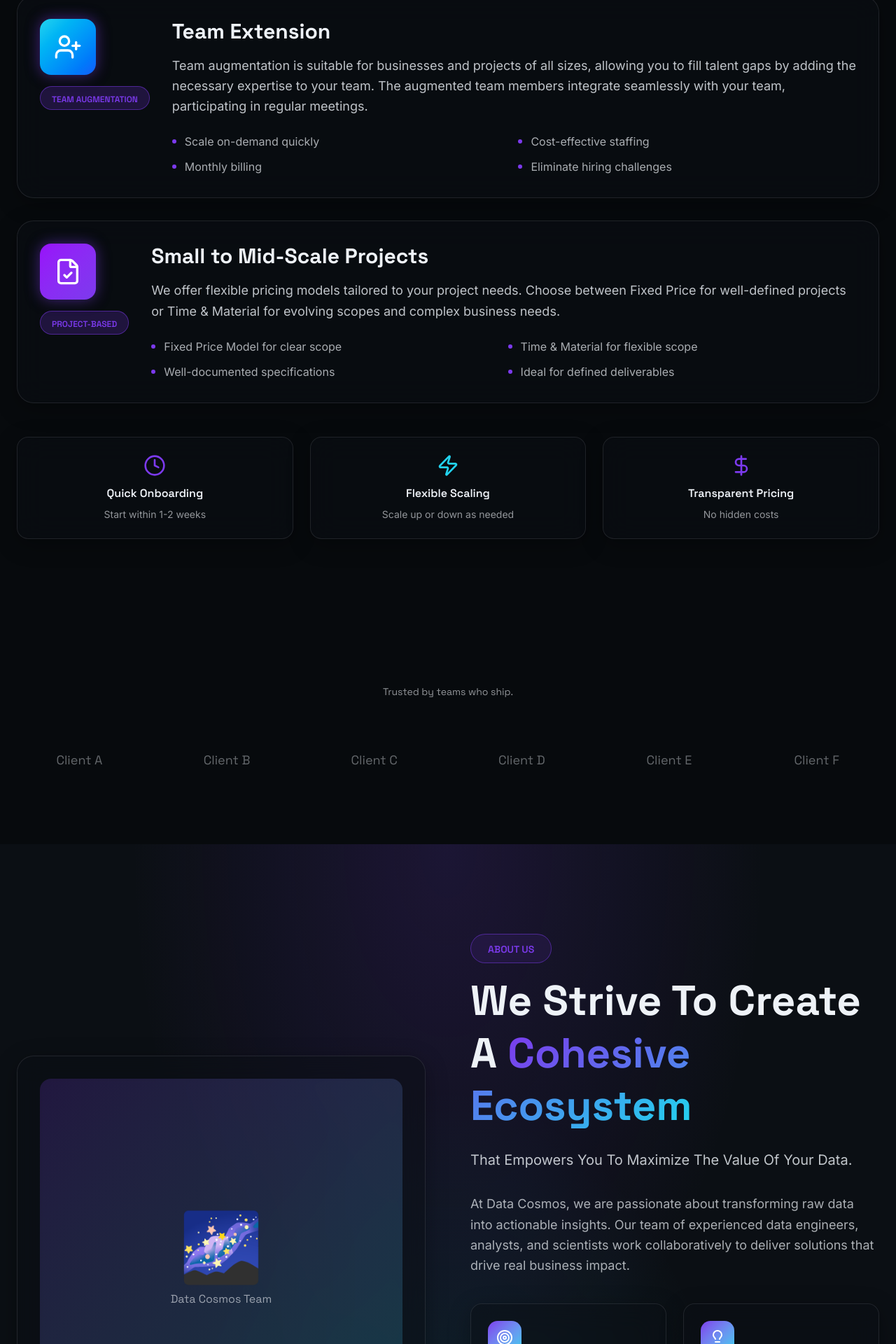
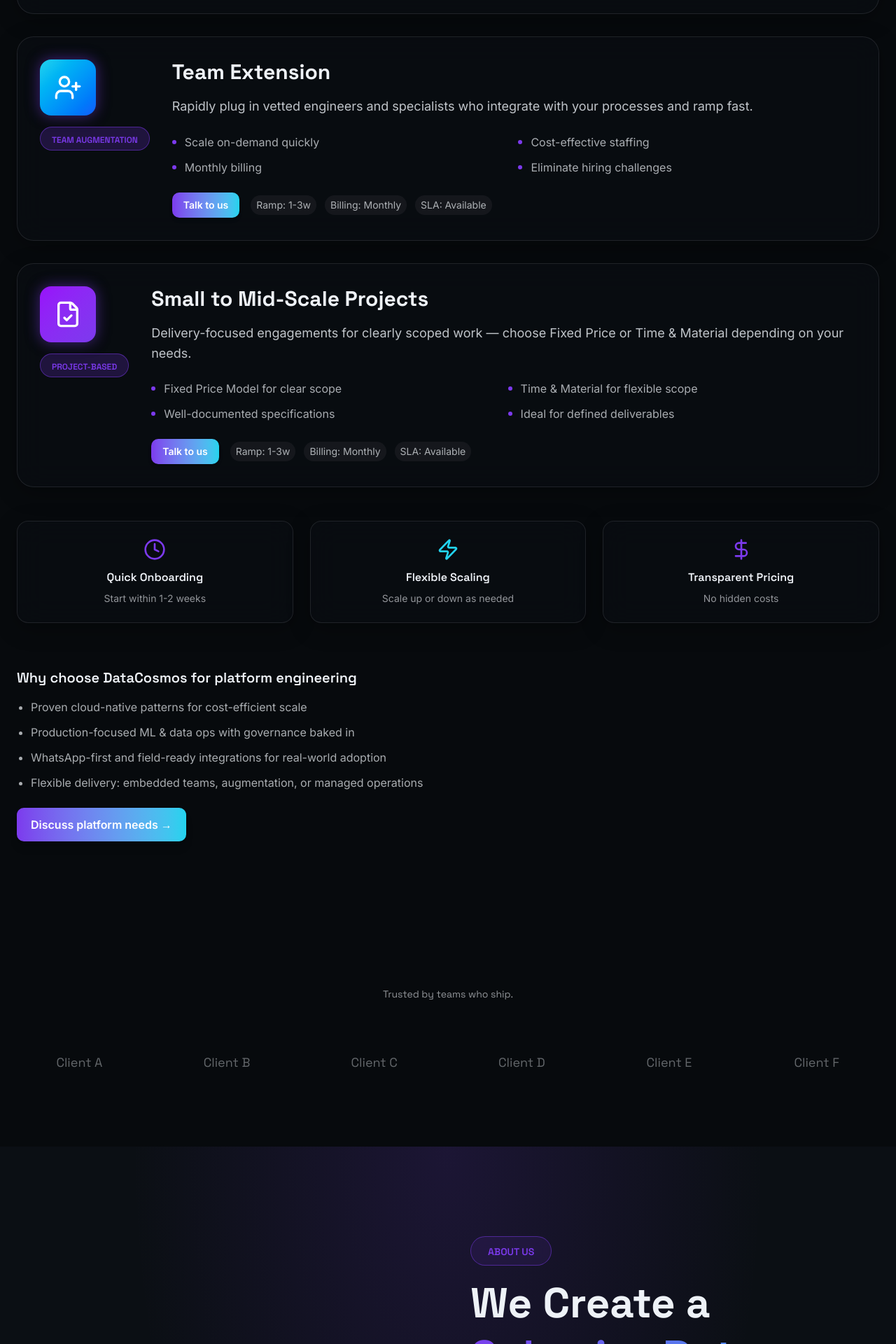
Before and after one commit to taranggg/data-cosmos, a Next.js app: page / in a window 1280 px wide. Shown: the part 3920-5840 px from the top of the page at 70% size. Built offline with nearby package versions, Linux system fonts and the light colour scheme.

Commit message:
feat: Enhance About, Contact, and Service Models sections with improved content and visuals

```diff
--- a/src/components/AboutSection.tsx
+++ b/src/components/AboutSection.tsx
@@ -43,13 +43,27 @@
             className="relative"
           >
             <div className="relative rounded-3xl overflow-hidden glass-card p-8">
-              {/* Placeholder for about image - replace with actual image */}
-              <div className="aspect-square bg-gradient-to-br from-cosmic-violet/20 to-cosmic-cyan/20 rounded-2xl flex items-center justify-center">
-                <div className="text-center">
-                  <div className="text-8xl mb-4">🌌</div>
-                  <p className="text-cosmic-light/60 font-heading">
+              {/* Visual placeholder - replace with an illustration or team photo */}
+              <div className="aspect-square bg-gradient-to-br from-cosmic-violet/10 to-cosmic-cyan/10 rounded-2xl flex items-center justify-center">
+                <div className="text-center px-6">
+                  <div className="text-6xl mb-4">🌌</div>
+                  <p className="text-cosmic-light/60 font-heading mb-4">
                     Data Cosmos Team
                   </p>
+
+                  <div className="grid grid-cols-1 gap-2 text-sm text-cosmic-light/70">
+                    <div className="flex items-center justify-center gap-2">
+                      <span className="px-2 py-1 rounded-full bg-white/5">
+                        Data Engineering
+                      </span>
+                      <span className="px-2 py-1 rounded-full bg-white/5">
+                        Cloud Migration
+                      </span>
+                      <span className="px-2 py-1 rounded-full bg-white/5">
+                        Analytics & ML
+                      </span>
+                    </div>
+                  </div>
                 </div>
               </div>
             </div>
@@ -88,8 +102,8 @@
               </div>
 
               <h2 className="text-5xl md:text-6xl font-heading font-bold text-cosmic-light mb-6 leading-tight">
-                We Strive To Create A{" "}
-                <span className="text-gradient">Cohesive Ecosystem</span>
+                We Create a{" "}
+                <span className="text-gradient">Cohesive Data Ecosystem</span>
               </h2>
 
               <p className="text-xl text-cosmic-light/80 mb-8 leading-relaxed">
@@ -101,6 +115,12 @@
                 into actionable insights. Our team of experienced data
                 engineers, analysts, and scientists work collaboratively to
                 deliver solutions that drive real business impact.
+              </p>
+
+              <p className="text-sm text-cosmic-light/60 mb-8">
+                Founded by experienced data practitioners — we combine
+                engineering rigor with product thinking to deliver measurable
+                outcomes.
               </p>
             </motion.div>
 
--- a/src/components/ContactSection.tsx
+++ b/src/components/ContactSection.tsx
@@ -85,13 +85,32 @@
             {/* Image/Illustration */}
             <div className="glass-card rounded-3xl p-8 aspect-square flex items-center justify-center">
               <div className="text-center">
-                <div className="text-9xl mb-6">📧</div>
+                <div className="text-8xl mb-4">📧</div>
                 <p className="text-2xl font-heading font-semibold text-cosmic-light mb-2">
                   We&apos;re Here to Help
                 </p>
-                <p className="text-cosmic-light/70">
+                <p className="text-cosmic-light/70 mb-4">
                   Reach out and let&apos;s build something amazing together
                 </p>
+
+                <div className="mt-2 flex items-center justify-center gap-3">
+                  <a
+                    href="#"
+                    onClick={(e) => e.preventDefault()}
+                    className="inline-flex items-center gap-2 px-4 py-2 rounded-lg bg-white/6 text-cosmic-light hover:bg-white/8 transition"
+                    aria-label="Book a call"
+                  >
+                    Book a call
+                  </a>
+
+                  <a
+                    href="mailto:hello@datacosmos.in"
+                    className="inline-flex items-center gap-2 px-4 py-2 rounded-lg bg-gradient-to-r from-cosmic-violet to-cosmic-cyan text-white"
+                    aria-label="Email us"
+                  >
+                    Email Us
+                  </a>
+                </div>
               </div>
             </div>
 
@@ -282,3 +301,9 @@
     </section>
   );
 }
+
+/*
+  Notes/TODO:
+  - The form currently simulates submission. Replace the simulated block in handleSubmit with a real API POST to your contact endpoint (e.g. /api/contact) and handle errors.
+  - Optionally integrate a booking link (Calendly) for the "Book a call" CTA.
+*/
--- a/src/components/ServiceModelsSection.tsx
+++ b/src/components/ServiceModelsSection.tsx
@@ -18,7 +18,7 @@
       badge: "DEDICATED TEAM",
       title: "Product Engineering Teams",
       description:
-        "This is a specialized, self-sufficient team made up of various roles. They are equipped to deliver technology solutions quickly and effectively. Roles are tailored to each specific project, with management shared between a Scrum Master and the client's product owner.",
+        "A full cross-functional team that becomes your product engine — focused on delivery, ownership and long-term product velocity.",
       features: [
         "Agile processes incorporated",
         "Monthly billing",
@@ -32,7 +32,7 @@
       badge: "TEAM AUGMENTATION",
       title: "Team Extension",
       description:
-        "Team augmentation is suitable for businesses and projects of all sizes, allowing you to fill talent gaps by adding the necessary expertise to your team. The augmented team members integrate seamlessly with your team, participating in regular meetings.",
+        "Rapidly plug in vetted engineers and specialists who integrate with your processes and ramp fast.",
       features: [
         "Scale on-demand quickly",
         "Cost-effective staffing",
@@ -46,7 +46,7 @@
       badge: "PROJECT-BASED",
       title: "Small to Mid-Scale Projects",
       description:
-        "We offer flexible pricing models tailored to your project needs. Choose between Fixed Price for well-defined projects or Time & Material for evolving scopes and complex business needs.",
+        "Delivery-focused engagements for clearly scoped work — choose Fixed Price or Time & Material depending on your needs.",
       features: [
         "Fixed Price Model for clear scope",
         "Time & Material for flexible scope",
@@ -64,8 +64,8 @@
       className="py-32 px-6 relative overflow-hidden bg-cosmic-darker"
     >
       <div className="relative z-10 max-w-7xl mx-auto">
-        <SectionTitle subtitle="Flexible engagement models designed for your success">
-          Our Service Models
+        <SectionTitle subtitle="Flexible engagement to match your stage — pilot, scale or enterprise transformation.">
+          Service Models
         </SectionTitle>
 
         <div className="space-y-8">
@@ -114,6 +114,28 @@
                         <span className="text-cosmic-light/70">{feature}</span>
                       </motion.div>
                     ))}
+                  </div>
+
+                  {/* CTA & small KPIs */}
+                  <div className="mt-6 flex items-center gap-4 flex-wrap">
+                    <a
+                      href="#contact"
+                      className="inline-flex items-center gap-2 px-4 py-2 rounded-lg font-semibold text-sm bg-gradient-to-r from-cosmic-violet to-cosmic-cyan text-white shadow-md hover:scale-[1.02] transition-transform"
+                    >
+                      Talk to us
+                    </a>
+
+                    <div className="flex items-center gap-3 text-sm text-cosmic-light/70">
+                      <span className="px-2 py-1 rounded-full bg-white/5">
+                        Ramp: 1-3w
+                      </span>
+                      <span className="px-2 py-1 rounded-full bg-white/5">
+                        Billing: Monthly
+                      </span>
+                      <span className="px-2 py-1 rounded-full bg-white/5">
+                        SLA: Available
+                      </span>
+                    </div>
                   </div>
                 </div>
               </div>
@@ -168,6 +190,33 @@
             <p className="text-sm text-cosmic-light/60">No hidden costs</p>
           </motion.div>
         </div>
+
+        {/* Why choose block (data taken from shared screenshots) */}
+        <div className="mt-16 bg-transparent">
+          <h4 className="text-xl font-heading font-semibold text-cosmic-light mb-4">
+            Why choose DataCosmos for platform engineering
+          </h4>
+
+          <ul className="list-disc pl-5 space-y-3 text-cosmic-light/70 mb-6">
+            <li>Proven cloud-native patterns for cost-efficient scale</li>
+            <li>Production-focused ML & data ops with governance baked in</li>
+            <li>
+              WhatsApp-first and field-ready integrations for real-world
+              adoption
+            </li>
+            <li>
+              Flexible delivery: embedded teams, augmentation, or managed
+              operations
+            </li>
+          </ul>
+
+          <a
+            href="#contact"
+            className="inline-flex items-center gap-3 px-5 py-3 rounded-lg bg-gradient-to-r from-cosmic-violet to-cosmic-cyan text-white font-semibold shadow-lg hover:scale-[1.01] transition-transform"
+          >
+            Discuss platform needs →
+          </a>
+        </div>
       </div>
     </section>
   );
```
